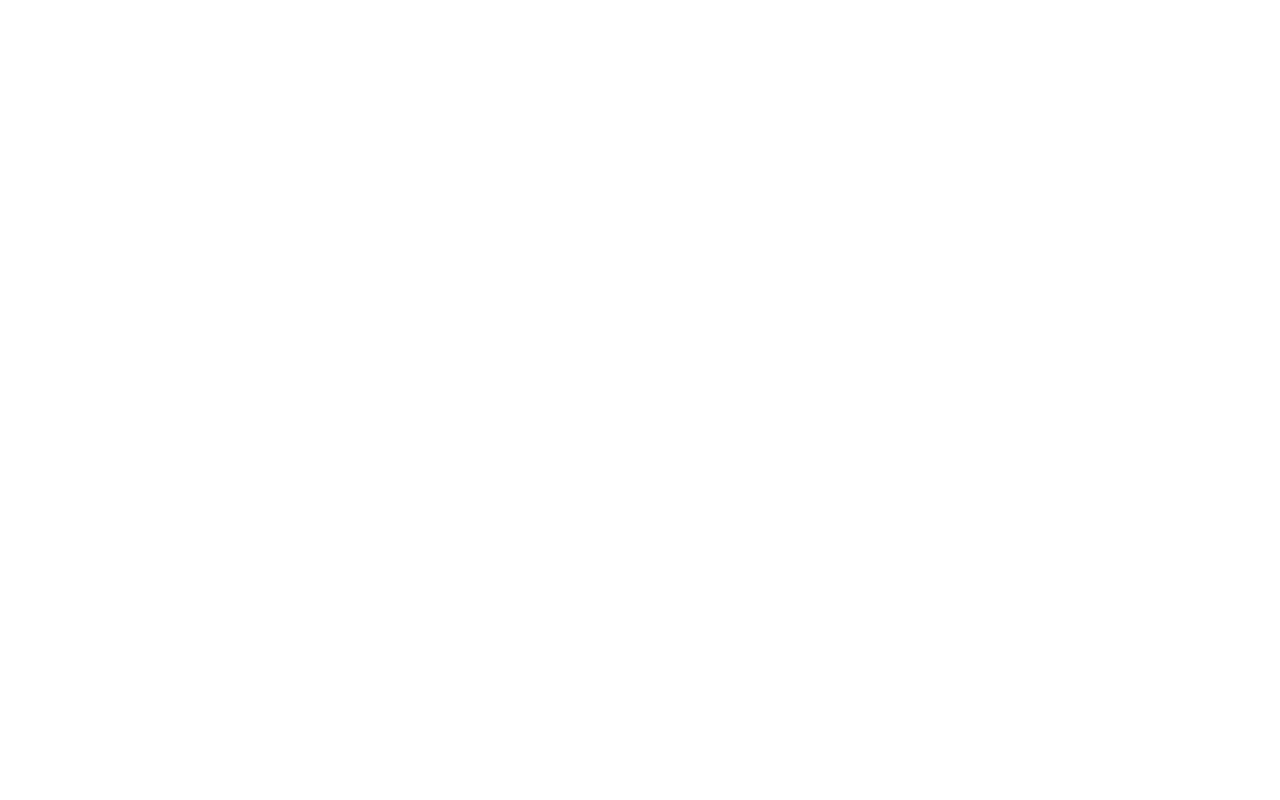
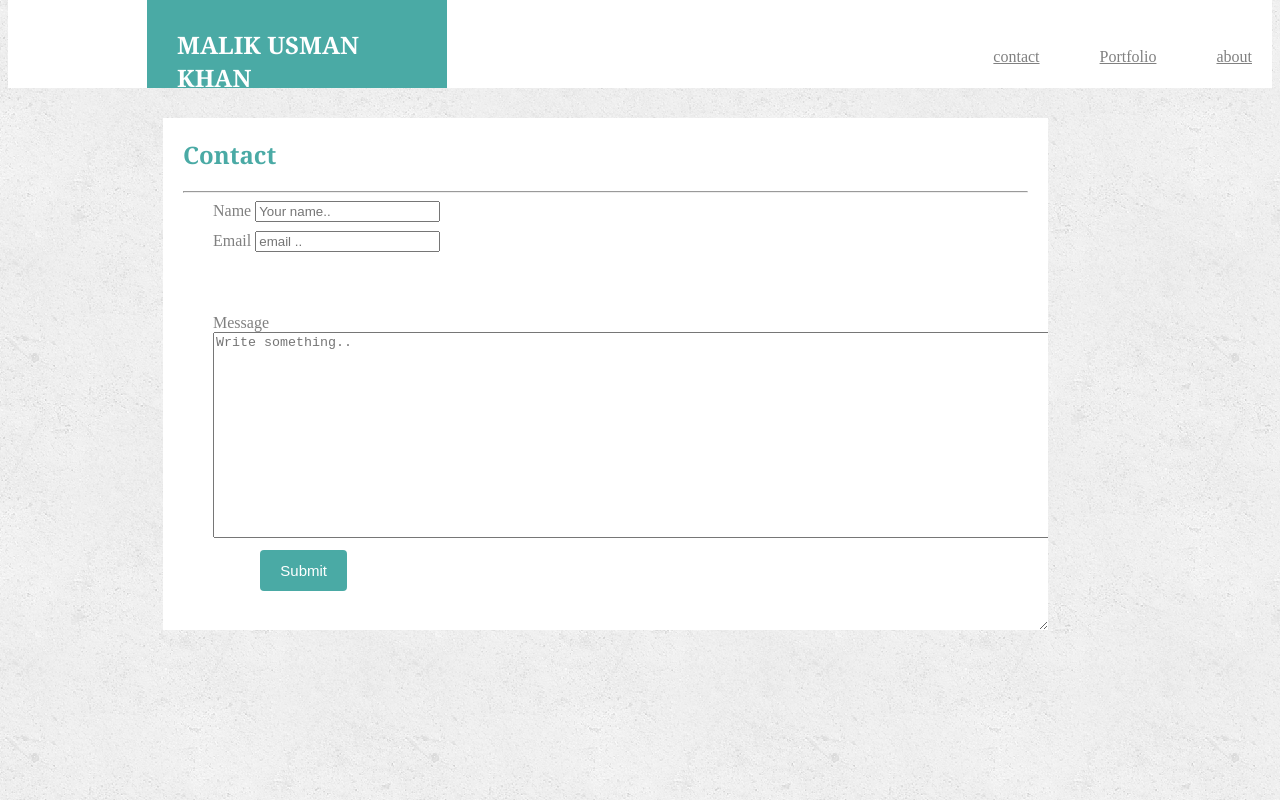
Before and after one commit to maliksaabb/Basic-Portfolio, a plain HTML site: page contact.html in a window 1280 px wide. Drawn offline with Linux system fonts and the light colour scheme.

Commit message:
workedoncontact

```diff
--- a/assets/css/style.css
+++ b/assets/css/style.css
@@ -62,3 +62,55 @@ hr { margin-left:20px;
 section {
     background-color:white;
 }
+
+.fname {
+    color: gray;
+    float: left;
+    margin-left:50px;
+    padding-right:10%;
+    width:300%;
+}
+.email{
+    margin-left:50px;
+    padding-top:1%;
+    padding-right:0%;
+    padding-left:0%;
+    padding-bottom:20%;
+    float:left;
+    color:gray;
+
+}
+.message {
+    margin-left:50px;
+    margin-top:-17%;
+    padding-right:0%;
+    padding-left:-20%;
+    float:left;
+    padding-top:4%;
+    padding-bottom:10%;
+    color:gray;
+
+
+
+}
+.divcontact {
+    background-color:white;
+    padding-right:auto;
+    resize:vertical;
+    width:70%
+
+}
+input[type=submit] {
+    background-color:#4aaaa5;
+    color: white;
+    padding: 12px 20px;
+    border: none;
+    border-radius: 4px;
+    cursor: pointer;
+    font-size: 15px;
+    margin-top: -9%;
+    margin-right:45%;
+    margin-left:11%;
+    float:left;
+
+}
--- a/contact.html
+++ b/contact.html
@@ -0,0 +1,52 @@
+<!DOCTYPE html>
+<html>
+<head>
+
+    <link rel=stylesheet type=text/css href="assets/css/style.css">
+
+</head>
+<body>
+        <section>
+                <h1>MALIK USMAN KHAN</h1>
+                <a href="index.html">about</a>
+                <a href="portfolio.html">Portfolio</a>
+                <a href="contact.html">contact</a>
+
+                </section>
+
+
+                <div class=divcontact>
+
+
+                        <h2>Contact</h2>
+                        <hr>
+
+
+
+  <form action="/action_page.php">
+
+    <type class=fname>
+    <label for="fname">Name</label>
+    <input type="text" id="fname" name="firstname" cols="130" rows="5" placeholder="Your name..">
+    </type>
+
+
+    <type class=email>
+    <label for="email">Email</label>
+    <input type="text" id="email" name="email" placeholder="email ..">
+    </type>
+
+
+
+   <type class=message>
+    <label for="message">Message</label>
+    <textarea id="message" name="message" cols="130" rows="10" placeholder="Write something.."style="height:200px"></textarea>
+    </type>
+
+    <input type="submit" value="Submit">
+
+  </form>
+</div>
+
+</body>
+</html>
```
Also changed, not shown: index.html (+1 -0 lines), 1 other file.
